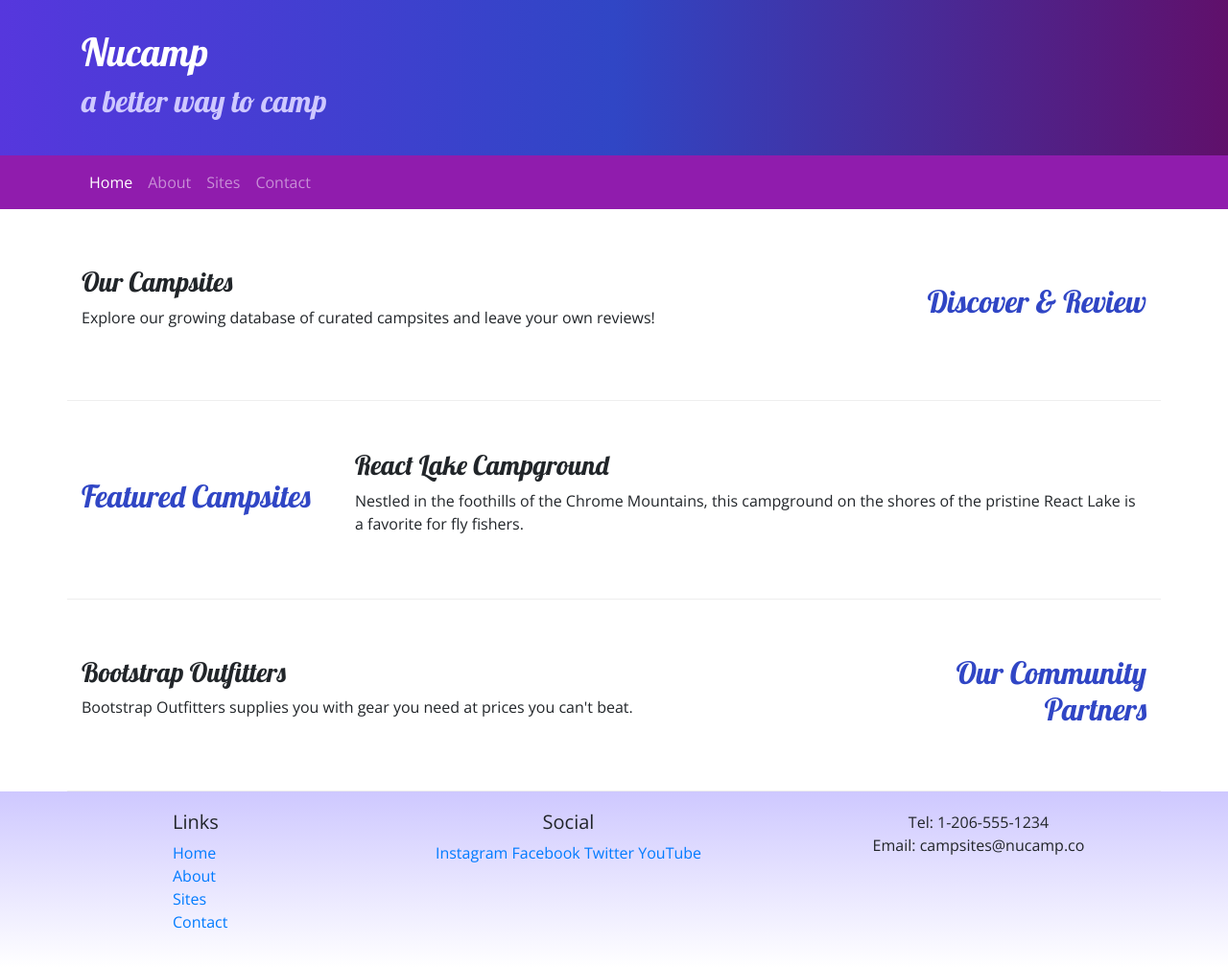
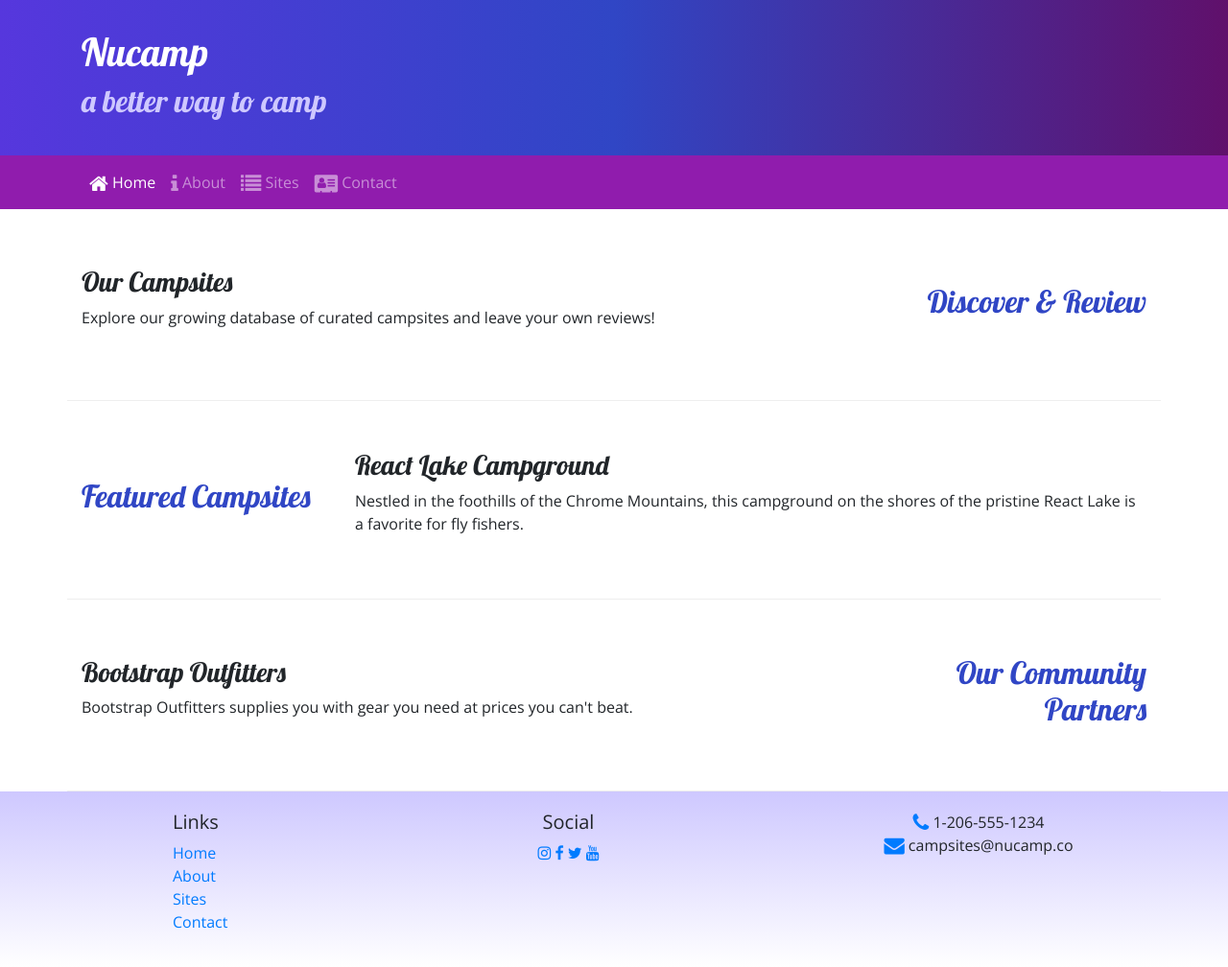
Before and after one commit to ChantellN/nucampsite, a website: page index.html in a window 1280 px wide. Shown: the whole page at 96% size. Drawn offline with nearby package versions, Linux system fonts and the light colour scheme.

Commit message:
Icon Fonts

```diff
--- a/index.html
+++ b/index.html
@@ -7,10 +7,12 @@
 
     <!-- Bootstrap CSS -->
     <link rel="stylesheet" href="node_modules/bootstrap/dist/css/bootstrap.min.css" />
+
     <!-- Additional CSS must be placed after Bootstrap CSS -->
-     <link rel="stylesheet" href="https://fonts.googleapis.com/css?family=Lobster|Open+Sans" />
-     <link rel="stylesheet" href="css/styles.css" />
-     <title>Nucamp: A Better Way To Camp</title>
+    <link rel="stylesheet" href="node_modules/font-awesome/css/font-awesome.min.css" />
+    <link rel="stylesheet" href="https://fonts.googleapis.com/css?family=Lobster|Open+Sans" />
+    <link rel="stylesheet" href="css/styles.css" />
+    <title>Nucamp: A Better Way To Camp</title>
 </head>
 
 <body>
@@ -33,10 +35,10 @@
             </button>
             <div class="collapse navbar-collapse" id="nucampNavbar">
                 <ul class="navbar-nav">
-                    <li class="nav-item active"><a class="nav-link" href="#">Home</a></li>
-                    <li class="nav-item"><a class="nav-link" href="aboutus.html">About</a></li>
-                    <li class="nav-item"><a class="nav-link" href="#">Sites</a></li>
-                    <li class="nav-item"><a class="nav-link" href="#">Contact</a></li>
+                    <li class="nav-item active"><a class="nav-link" href="#"><i class="fa fa-home fa-lg"></i> Home</a></li>
+                    <li class="nav-item"><a class="nav-link" href="aboutus.html"><i class="fa fa-info fa-lg"></i> About</a></li>
+                    <li class="nav-item"><a class="nav-link" href="#"><i class="fa fa-list fa-lg"></i> Sites</a></li>
+                    <li class="nav-item"><a class="nav-link" href="#"><i class="fa fa-address-card fa-lg"></i> Contact</a></li>
                 </ul>
             </div>
         </div>
@@ -88,14 +90,14 @@
                 </div>
                 <div class="col-6 col-sm-5 text-center">
                     <h5>Social</h5>
-                    <a href="http://instagram.com/">Instagram</a>
-                    <a href="http://facebook.com/">Facebook</a>
-                    <a href="http://twitter.com/">Twitter</a>
-                    <a href="http://youtube.com/">YouTube</a>
+                    <a href="http://instagram.com/"><i class="fa fa-instagram"></i></a>
+                    <a href="http://facebook.com/"><i class="fa fa-facebook"></i></a>
+                    <a href="http://twitter.com/"><i class="fa fa-twitter"></i></a>
+                    <a href="http://youtube.com/"><i class="fa fa-youtube"></i></a>
                 </div>
                 <div class="col-sm-4 text-center">
-                    Tel: 1-206-555-1234<br />
-                    Email: campsites@nucamp.co
+                    <i class="fa fa-phone fa-lg text-primary"></i> 1-206-555-1234<br />
+                    <i class="fa fa-envelope fa-lg text-primary"></i> campsites@nucamp.co
                 </div>
             </div>
         </div>
--- a/package.json
+++ b/package.json
@@ -15,6 +15,7 @@
   },
   "dependencies": {
     "bootstrap": "^4.5.2",
+    "font-awesome": "^4.7.0",
     "jquery": "^3.5.1",
     "popper.js": "^1.16.1"
   }
```
Also changed, not shown: aboutus.html (+11 -10 lines), 1 other file.
